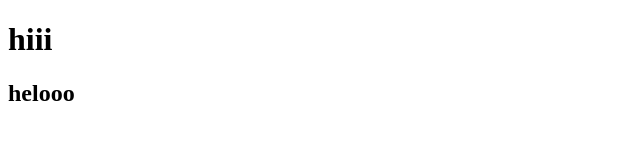
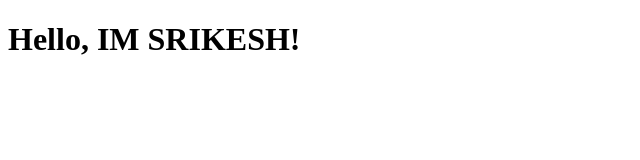
Before and after one commit to Murali-30/software, a plain HTML site: page index.html in a window 1280 px wide. Shown: the whole page, without its empty margins (0-640 px from the left). Drawn offline with Linux system fonts and the light colour scheme.

Commit message:
Add files via upload

```diff
--- a/index.html
+++ b/index.html
@@ -1,16 +1,9 @@
 <!DOCTYPE html>
-<html lang="en">
+<html>
 <head>
-    <meta charset="UTF-8">
-    <meta name="viewport" content="width=device-width, initial-scale=1.0">
-    <title>Document</title>
+    <title>My Dockerized HTML</title>
 </head>
 <body>
-    <h1>
-        hiii
-    </h1>
-    <h2>
-        helooo
-    </h2>
+    <h1>Hello, IM SRIKESH!</h1>
 </body>
 </html>
```
Also changed, not shown: 1 other file.
